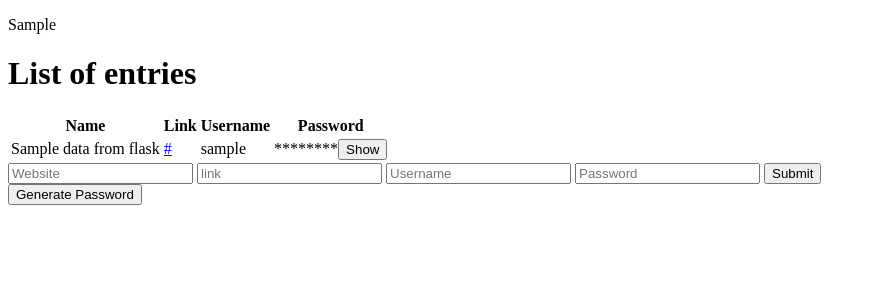
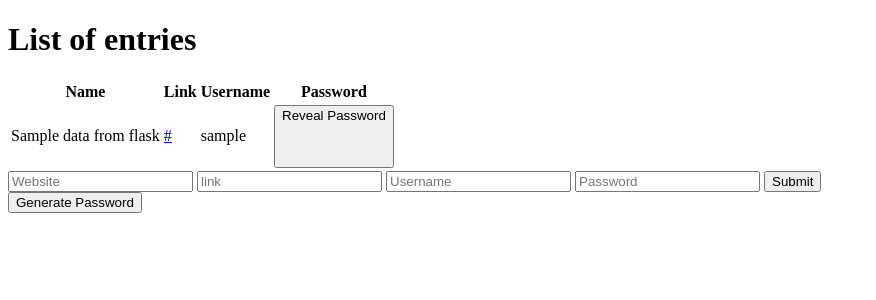
Before and after one commit to Mariuszix/cs50-final-project, a Flask app: template templates/index.html in a window 1280 px wide. Shown: the part 34-334 px from the top of the page, without its empty margins (0-876 px from the left). Run offline with Flask 2, Linux system fonts and the light colour scheme; the template is opened without the code that fills it: most values are stand-ins (such as "Sample title", 1, 10 or a date in 2020); some libraries are stand-ins or nearby versions.

Commit message:
cs50-final

```diff
--- /dev/null
+++ b/static/css/stylepop.css
@@ -0,0 +1,20 @@
+.pw_prompt {
+    position:fixed;
+    left: 50%;
+    top:50%;
+    margin-left:-100px;
+    padding:15px;
+    width:200px;
+    border:1px solid black;
+}
+.pw_prompt label {
+    display:block;
+    margin-bottom:5px;
+}
+.pw_prompt input {
+    margin-bottom:10px;
+}
+
+.is-hidden {
+    visibility: hidden;
+  }
--- /dev/null
+++ b/static/js/popup.js
@@ -0,0 +1,40 @@
+//Code by Zach Saucier
+// https://stackoverflow.com/questions/9554987/how-can-i-hide-the-password-entered-via-a-javascript-dialog-prompt
+//Create a pop up for password
+
+let promptCount = 0;
+window.pw_prompt = function(options) {
+    let lm = options.lm || "Password:",
+        bm = options.bm || "Submit";
+    if(!options.callback) {
+        alert("No callback function provided! Please provide one.")
+    };
+
+    let prompt = document.createElement("div");
+    prompt.className = "pw_prompt";
+
+    let submit = function() {
+        options.callback(input.value);
+        document.body.removeChild(prompt);
+    };
+
+    let label = document.createElement("label");
+    label.textContent = lm;
+    label.for = "pw_prompt_input" + (++promptCount);
+    prompt.appendChild(label);
+
+    let input = document.createElement("input");
+    input.id = "pw_prompt_input" + (promptCount);
+    input.type = "password";
+    input.addEventListener("keyup", function(e) {
+        if (e.keyCode == 13) submit();
+    }, false);
+    prompt.appendChild(input);
+
+    let button = document.createElement("button");
+    button.textContent = bm;
+    button.addEventListener("click", submit, false);
+    prompt.appendChild(button);
+
+    document.body.appendChild(prompt);
+};
--- a/static/js/script.js
+++ b/static/js/script.js
@@ -7,15 +7,41 @@ const table = document.querySelector("#list-entries");
 // Select the button that generates a random password
 const genButton = document.querySelector("#generator");
 
-// Select the passwrod field
+// Select the password field
 const passField = document.querySelector("#password");
 
-function revealPass() {
-  const copyText = document.querySelector("#username");
-  copyText.querySelector();
-  copyText.setSelectionRange(0, 999999); //For mobile
-  document.execCommand("copy");
-  alert("Copied the text: " + copyText.value);
+// If there are password fields around, please event listener on them to be able to reveal passwords
+//After checking the password.
+
+function tableText() {
+  let passwordX = crypt.decrypt(this.querySelector(".is-hidden").innerHTML);
+
+  changeText = () => {
+    this.innerHTML = `<p>${passwordX}<p>`;
+  };
+  //Check password
+  pw_prompt({
+    lm: "Please enter your password:",
+    callback: function (password) {
+      if (rx === password) {
+        response = true;
+        changeText();
+      } else {
+        response = false;
+        alert("password not good!");
+      }
+    },
+  });
+}
+
+let cells = document.querySelectorAll(".password-td");
+
+for (let i = 0; i < cells.length; i++) {
+  cells[i].addEventListener("click", tableText);
+}
+
+function functioForHtml() {
+  tableText();
 }
 
 //If we are on the index page where #formElem is.
@@ -51,7 +77,7 @@ if (formElem) {
       document.querySelector("#password").value = "";
 
       //Add the new entry in the view.
-      table.innerHTML += updateTable(name, link, username);
+      table.innerHTML += updateTable(name, link, username, password);
     }
   };
 }
@@ -64,14 +90,36 @@ if (genButton) {
   });
 }
 
+//For the new html created @ TO REFACTOR
+function htmlActivate(elm) {
+  let passwordX = crypt.decrypt(elm.querySelector(".is-hidden").innerHTML);
+
+  changeText = () => {
+    elm.innerHTML = `<p>${passwordX}<p>`;
+  };
+  //Check password
+  pw_prompt({
+    lm: "Please enter your password:",
+    callback: function (password) {
+      if (rx === password) {
+        response = true;
+        changeText();
+      } else {
+        response = false;
+        alert("password not good!");
+      }
+    },
+  });
+}
+
 //Create a new <tr> in the table.
-function updateTable(name, link, username) {
+function updateTable(name, link, username, password) {
   return `
       <tr>
         <td>${name}</td>
         <td>${link}</td>
-        <td>${username}</td>
-        <td>********</td>
+        <td>${username}</button></td>
+        <td class="password-td"><button onclick="htmlActivate(this)">Reveal Password <p class="is-hidden">${password}</p></button> </td>
       </tr>
     `;
 }
--- a/templates/base.html
+++ b/templates/base.html
@@ -6,7 +6,10 @@
     <title>{% block title %}{% endblock %}</title>
     <script src="https://cdn.jsdelivr.net/npm/axios/dist/axios.min.js"></script>
 
-    <!-- <link rel="stylesheet" href="{{ url_for('static', filename='css/styles.css') }}"> -->
+    <link
+      rel="stylesheet"
+      href="{{ url_for('static', filename='css/stylepop.css') }}"
+    />
   </head>
   <body>
     <header>
@@ -16,6 +19,7 @@
 
     <footer></footer>
     <script src="https://cdnjs.cloudflare.com/ajax/libs/crypto-js/4.0.0/crypto-js.min.js"></script>
+    <script src="{{ url_for('static', filename='js/popup.js') }}"></script>
     <script src="{{ url_for('static', filename='js/script.js') }}"></script>
   </body>
 </html>
--- a/templates/index.html
+++ b/templates/index.html
@@ -1,5 +1,5 @@
 {% extends "base.html" %} {% block title %} Index {% endblock %} {% block main
-%} {{ i }}
+%}
 <script>
   const clmT = "{{ dataR }}";
 </script>
@@ -17,8 +17,8 @@
     <tr>
       <td>{{ i['name'] }}</td>
       <td> <a target="_blank" href="{{ i['link'] }}">{{ i['link'] }}</a></td>
-      <td id="username">{{ i['username'] }}</td>
-      <td id="password">********<button  onclick="revealPass()">Show</button> </td>
+      <td class="username-td">{{ i['username'] }}</td>
+      <td class="password-td"> <button>Reveal Password<p class="is-hidden">{{ i['hash'] }}</p></button></td>
     </tr>
     {% endfor %}
   </table>
@@ -60,5 +60,6 @@
 <button id="generator">Generate Password</button>
 
 <script src="{{ url_for('static', filename='js/crypt.js') }}"></script>
+
 <script src="{{ url_for('static', filename='js/passgen.js') }}"></script>
 {% endblock %}
```
Also changed, not shown: passwordmanager.db.
